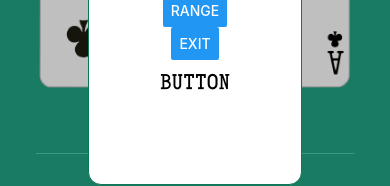
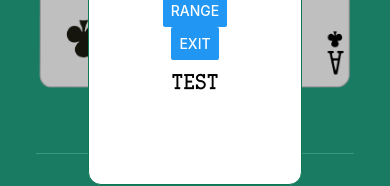
Before and after one commit to roblll/stringbet, a React Native app: screen / in a window 390 px wide. Both pictures are taken after a click on the element 195 px from the left and 133 px from the top of the page. Shown: the part 401-587 px from the top of the page. Built offline with nearby package versions, Linux system fonts and the light colour scheme.

Commit message:
Update MenuButton.tsx to add title prop and update Menu.tsx to pass title to MenuButton

```diff
--- a/components/Menu.tsx
+++ b/components/Menu.tsx
@@ -31,7 +31,7 @@ const Menu: React.FC<Props> = ({ hide, showGuide, showRange }) => {
             <Button title='GUIDE' onPress={showGuide} />
             <Button title='RANGE' onPress={showRange} />
             <Button title='EXIT' onPress={hide} />
-            <MenuButton onPress={ () => {} } />
+            <MenuButton title='TEST' onPress={ () => {} } />
           </View>
           <Text style={styles.title}></Text>
         </View>
--- a/components/MenuButton.tsx
+++ b/components/MenuButton.tsx
@@ -3,10 +3,11 @@ import { Text, View, TouchableOpacity, StyleSheet } from 'react-native';
 import { useFonts } from 'expo-font';
 
 type Props = {
-  onPress: () => void;
+  title: string,
+  onPress: () => void,
 }
 
-const MenuButton: React.FC<Props> = ({ onPress }) => {
+const MenuButton: React.FC<Props> = ({ title, onPress }) => {
   let [fontsLoaded] = useFonts({
     'CardC': require('../assets/fonts/CARDC___.otf'),
   });
@@ -16,7 +17,7 @@ const MenuButton: React.FC<Props> = ({ onPress }) => {
   } else {
     return (
       <TouchableOpacity onPress={ onPress }>
-        <Text style={styles.text}>BUTTON</Text>
+        <Text style={styles.text}>{title}</Text>
       </TouchableOpacity>
     )
   }
```
